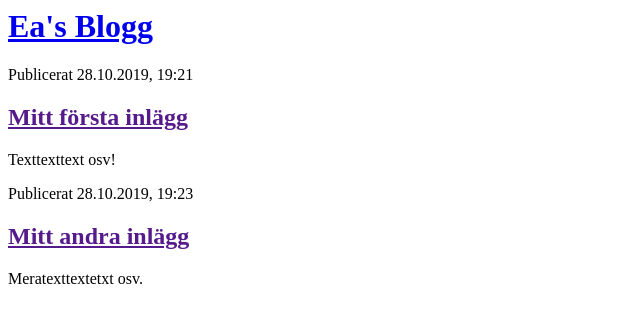
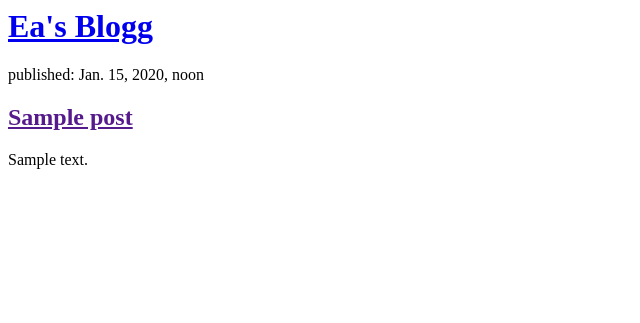
Before and after one commit to andrea2111/my-first-blog, a Django app: template blogg/templates/blogg/post_list.html in a window 1280 px wide. Shown: the top 323 px of the page, without its empty margins (0-640 px from the left). Run offline with Django 3.2, Linux system fonts and the light colour scheme; the template is opened without the code that fills it: values that come from a table or form of the project are taken from there, others are empty; tables that the repository leaves empty hold one stand-in row (values such as "Sample post").

Commit message:
Modified HTML

```diff
--- a/blogg/templates/blogg/post_list.html
+++ b/blogg/templates/blogg/post_list.html
@@ -6,17 +6,12 @@
         <div>
             <h1><a href="/">Ea's Blogg</a></h1>
         </div>
-
-        <div>
-            <p>Publicerat 28.10.2019, 19:21</p>
-            <h2><a href="">Mitt första inlägg</a></h2>
-            <p>Texttexttext osv!</p>
-        </div>
-
-        <div>
-            <p>Publicerat 28.10.2019, 19:23</p>
-            <h2><a href="">Mitt andra inlägg</a></h2>
-            <p>Meratexttextetxt osv.</p>
-        </div>
+        {% for post in posts %}
+            <div>
+                <p>published: {{ post.published_date }}</p>
+                <h2><a href="">{{ post.title }}</a></h2>
+                <p>{{ post.text|linebreaksbr }}</p>
+            </div>
+        {% endfor %}
     </body>
 </html>
--- a/blogg/views.py
+++ b/blogg/views.py
@@ -1,4 +1,7 @@
 from django.shortcuts import render
+from .models import Post
+from django.utils import timezone
 
 def post_list(request):
-    return render(request, 'blogg/post_list.html', {})
+    posts = Post.objects.filter(published_date__lte=timezone.now()).order_by('published_date')
+    return render(request, 'blogg/post_list.html', {'posts': posts})
```
